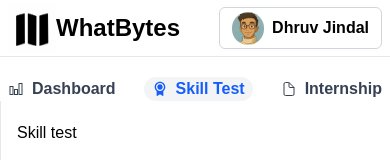
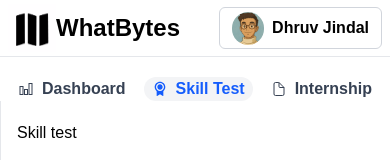
Before and after one commit to dhruvjindal555/Skills-Dashboard, a Next.js app: page / in a window 390 px wide. Shown: the top 160 px of the page. Built offline with nearby package versions, Linux system fonts and the light colour scheme.

Commit message:
sidebar fix

```diff
--- a/src/app/page.tsx
+++ b/src/app/page.tsx
@@ -35,7 +35,7 @@ export default function Home() {
     <>
       <Navbar />
       <div className="w-full flex flex-col md:flex-row">
-        <div className="flex flex-row md:flex-col justify-between md:justify-start space-y-2 pt-5 md:py-10 w-full md:h-screen md:w-1/6 font-semibold text-gray-700">
+        <div className="flex flex-row md:flex-col justify-evenly md:justify-start space-y-2 pt-5 md:py-10 w-full md:h-screen md:w-1/6 font-semibold text-gray-700">
           {navItems.map((item) => {
             const isActive = item.id === activeId;
             const baseClasses =
```
